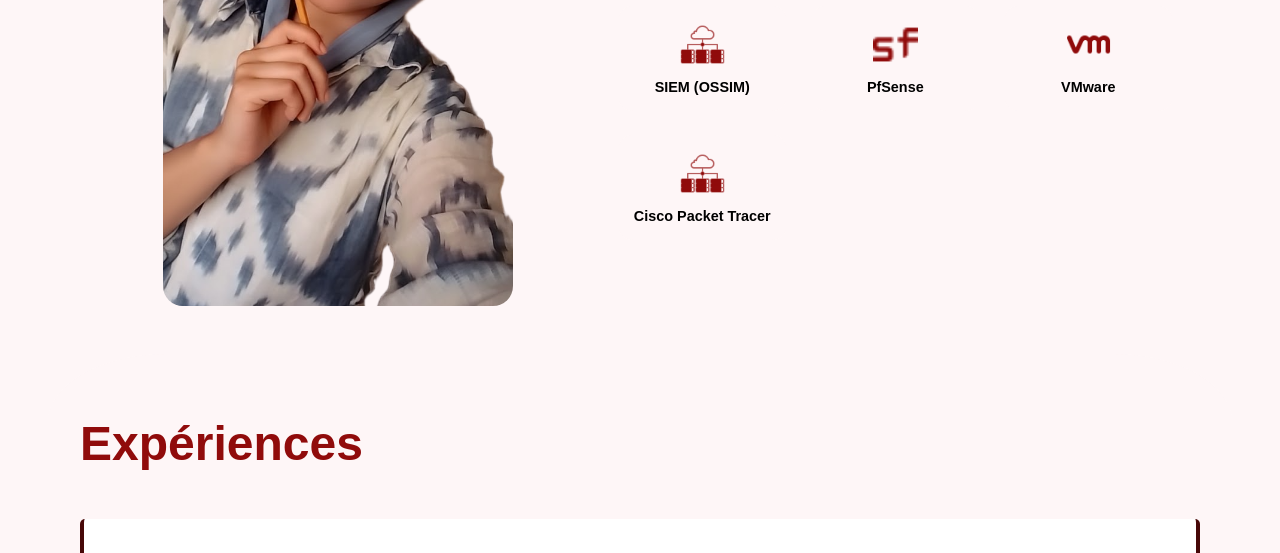
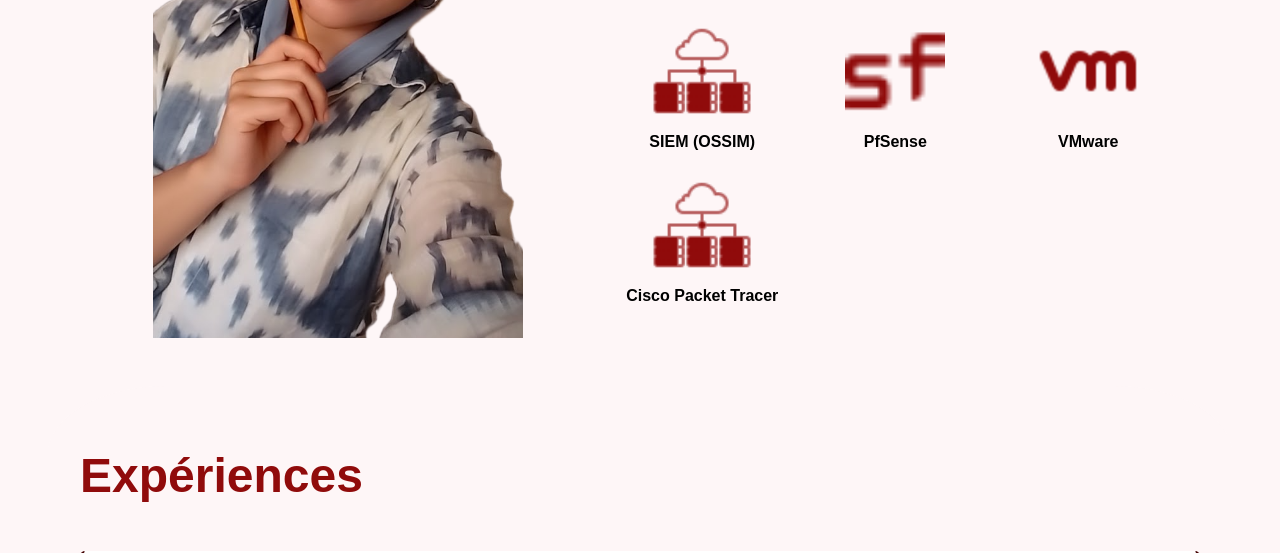
Before and after one commit to bouyahiasanae/myportefolio, a plain HTML site: page index.html in a window 1280 px wide. Shown: the part 1754-2307 px from the top of the page. Drawn offline with nearby package versions, Linux system fonts and the light colour scheme; files whose address does not match are found by name.

Commit message:
refactor:updte name for a new apparence

```diff
--- a/moi.css
+++ b/moi.css
@@ -535,8 +535,6 @@ body.dark a {
 }
 .image-pro img {
   width: 80%;
-  max-width: 350px;
-  border-radius: 20px;
   transition: transform 0.4s ease;
 }
 
@@ -548,7 +546,7 @@ body.dark a {
 }
 
 .section-title {
-  margin-bottom: 1.5rem;
+  margin-bottom: 3rem;
   color: var(--primary-color);
   font-size: 1.8rem;
 }
@@ -561,19 +559,17 @@ body.dark a {
 
 .skill {
   background: var(--secondary-color);
-  padding: 1rem;
-  border-radius: 15px;
   text-align: center;
   transition: transform 0.3s ease, box-shadow 0.3s ease;
 }
 
 .skill img {
-  width: 45px;
+  width: 100px;
   margin-bottom: 0.5rem;
 }
 
 .skill p {
-  font-size: 0.9rem;
+  font-size: 1rem;
   font-weight: bold;
   color: var(--text-dark);
 }
```
